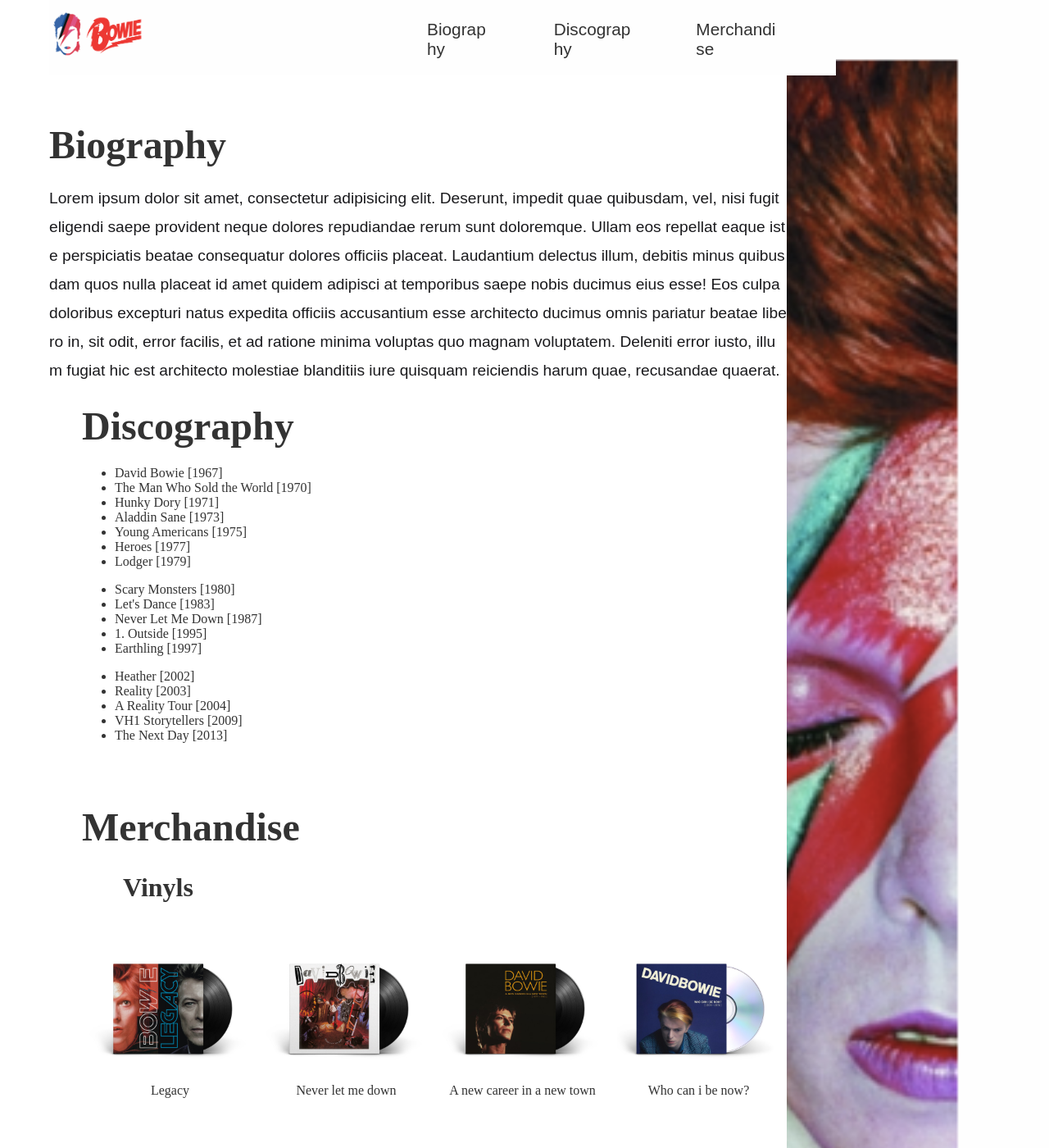
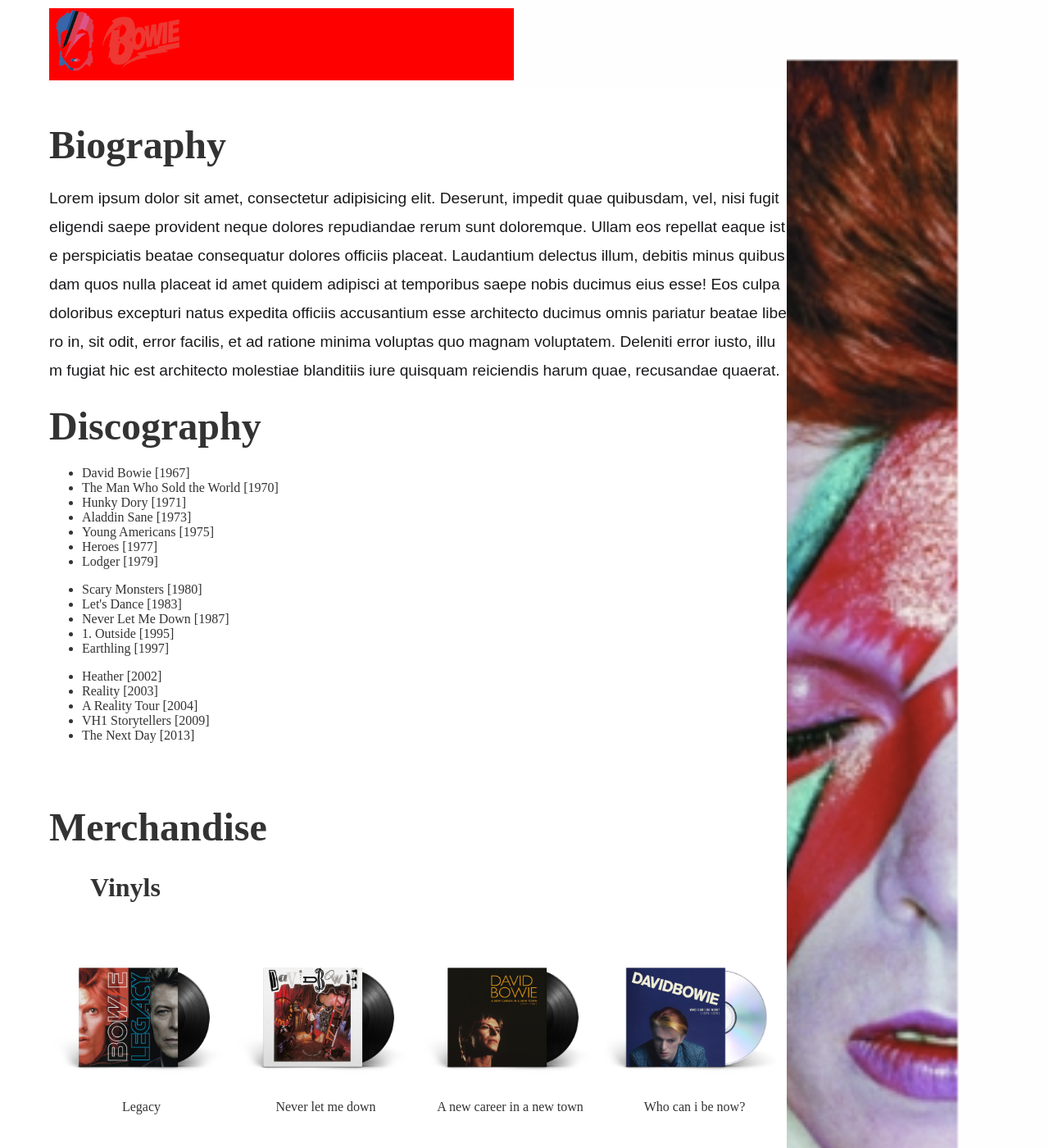
Before and after one commit to dannehess/jekyllprojekt, a Jekyll site: the page built from index.html, in a window 1280 px wide and 1400 px high. Shown: the whole window at 82% size. Built offline with Jekyll 4.4.1, drawn with Linux system fonts in a browser that asks for light colours; nearby versions of some CDN libraries; some of the changed text lies outside the part shown.

Commit message:
Hamburgermenu start

```diff
--- a/_includes/biography.html
+++ b/_includes/biography.html
@@ -1,6 +1,6 @@
 
 <div class="biography">
-        <a class="anchor" id="bio"></a>
+<a class="anchor" id="bio"></a>
 <h1 id="biography">Biography</h1>
 <p>Lorem ipsum dolor sit amet, consectetur adipisicing elit. Deserunt, impedit quae quibusdam, vel, nisi fugit eligendi saepe provident neque dolores repudiandae rerum sunt doloremque. Ullam eos repellat eaque iste perspiciatis beatae consequatur dolores officiis placeat. Laudantium delectus illum, debitis minus quibusdam quos nulla placeat id amet quidem adipisci at temporibus saepe nobis ducimus eius esse! Eos culpa doloribus excepturi natus expedita officiis accusantium esse architecto ducimus omnis pariatur beatae libero in, sit odit, error facilis, et ad ratione minima voluptas quo magnam voluptatem. Deleniti error iusto, illum fugiat hic est architecto molestiae blanditiis iure quisquam reiciendis harum quae, recusandae quaerat.</p>
 </div>
--- a/_includes/footer.html
+++ b/_includes/footer.html
@@ -1,3 +1,3 @@
-<footer>&copy; 2019 - David Bowie - All rights reserved</footer>
+<footer>&copy;&nbsp;Copyright&nbsp;<p id="copyyear"></p>&nbsp;- David Bowie - All rights reserved</footer>
 </main>
 </div>
--- a/assets/css/main.css
+++ b/assets/css/main.css
@@ -38,6 +38,7 @@
   display: -webkit-box;
   display: -ms-flexbox;
   display: flex;
+  padding-left: 60px;
   -webkit-box-orient: vertical;
   -webkit-box-direction: normal;
       -ms-flex-direction: column;
@@ -60,16 +61,15 @@
 
 nav {
   height: 100%;
-  width: 80%;
+  width: 100%;
   background-color: #fefefe;
   display: -webkit-box;
   display: -ms-flexbox;
   display: flex;
-  padding-right: 54px;
   margin-top: 4px;
-  -webkit-box-pack: end;
-      -ms-flex-pack: end;
-          justify-content: flex-end;
+  -webkit-box-pack: center;
+      -ms-flex-pack: center;
+          justify-content: center;
 }
 
 nav a {
@@ -115,11 +115,14 @@
   display: -webkit-box;
   display: -ms-flexbox;
   display: flex;
+  padding-left: 0;
   -webkit-box-align: center;
       -ms-flex-align: center;
           align-items: center;
   font-size: 2rem;
   color: #333;
+  background-color: green;
+  width: auto;
 }
 
 p {
@@ -135,7 +138,6 @@
   display: -webkit-box;
   display: -ms-flexbox;
   display: flex;
-  padding-left: 60px;
   padding-right: 0px;
   margin-top: 130px;
   -webkit-box-orient: vertical;
@@ -156,7 +158,6 @@
 .merchandise {
   background-color: #fff;
   margin-bottom: 40px;
-  padding-left: 40px;
 }
 
 .items {
@@ -166,7 +167,7 @@
 }
 
 .item {
-  width: 200px;
+  width: 220px;
 }
 
 .item img {
@@ -192,7 +193,6 @@
 .disc {
   background-color: #fff;
   margin-bottom: 40px;
-  padding-left: 40px;
 }
 
 /* Disc section end */
@@ -242,4 +242,19 @@
   padding: 10px 0;
   text-align: center;
 }
+
+@media (max-width: 1350px) {
+  nav {
+    display: none;
+  }
+  header {
+    width: 90%;
+  }
+  .bowie {
+    z-index: 1;
+  }
+  .logotype, .logo {
+    background-color: red;
+  }
+}
 /*# sourceMappingURL=main.css.map */
--- a/assets/js/script.js
+++ b/assets/js/script.js
@@ -30,3 +30,5 @@
         easing: 'easeInOutSine'
       })
   });
+
+  let copyyear = document.querySelector('#copyyear').innerHTML = new Date().getFullYear();
```
Also changed, not shown: assets/css/main.scss (+23 -7 lines), 6 other files.
